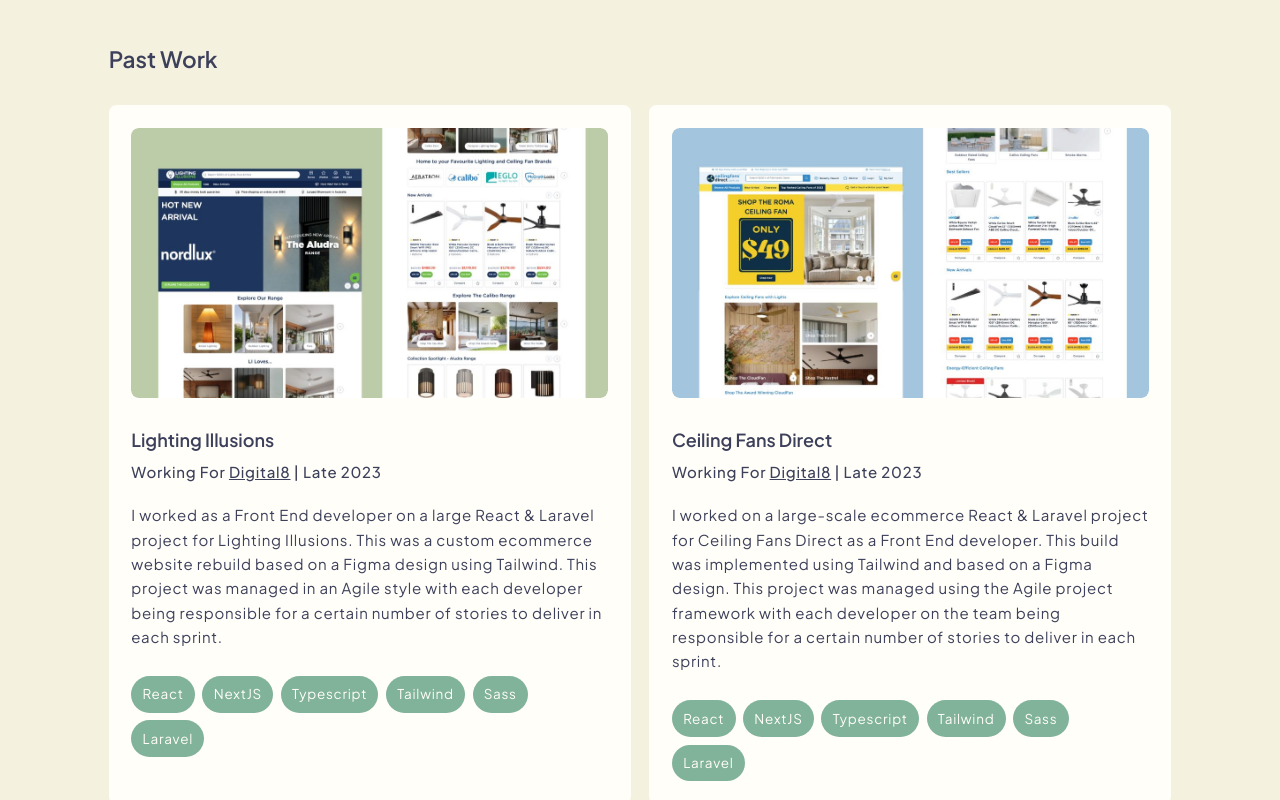
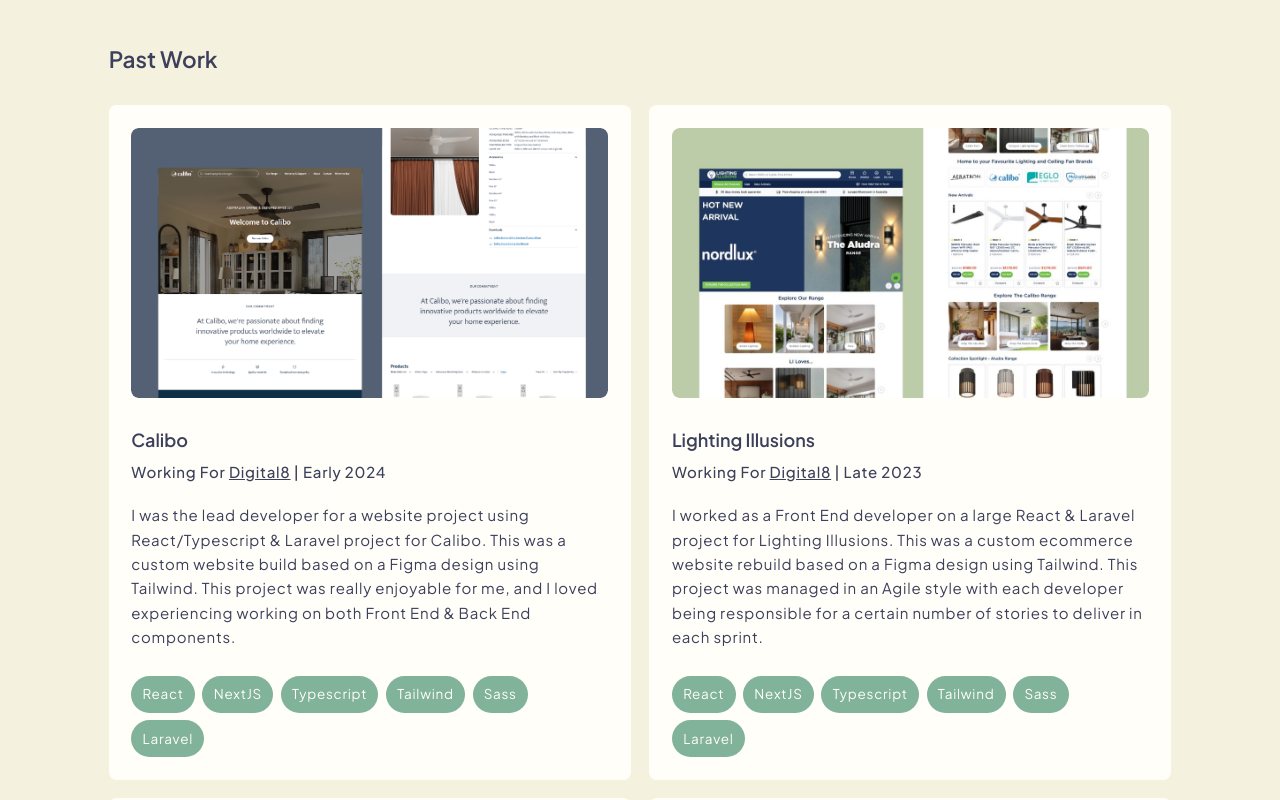
Before and after one commit to kati-e/portfolio, a React (Vite) app: page / in a window 1280 px wide. Shown: the part 1340-2140 px from the top of the page. Built offline with nearby package versions, Linux system fonts and the light colour scheme.

Commit message:
added another portfolio project

```diff
--- a/src/data/consts.ts
+++ b/src/data/consts.ts
@@ -142,6 +142,16 @@
 //PORTFOLIO
 export const PORTFOLIO_PROJECTS: PortfolioProject[] = [
     {
+        title: "Calibo",
+        workingFor: "Digital8",
+        workingForLink: "https://digital8.com.au/",
+        dateLaunched: "Early 2024",
+        excerpt: "I was the lead developer for a website project using React/Typescript & Laravel project for Calibo. This was a custom website build based on a Figma design using Tailwind. This project was really enjoyable for me, and I loved experiencing working on both Front End & Back End components.",
+        featuredImage: { src: "/portfolio/calibo.jpg", alt: "Calibo Website Build" },
+        siteUrl: "https://www.calibo.com.au/",
+        techStack: ["React", "NextJS", "Typescript", "Tailwind", "Sass", "Laravel"]
+    },
+    {
         title: "Lighting Illusions",
         workingFor: "Digital8",
         workingForLink: "https://digital8.com.au/",
```
Also changed, not shown: public/portfolio/calibo.jpg (added).
